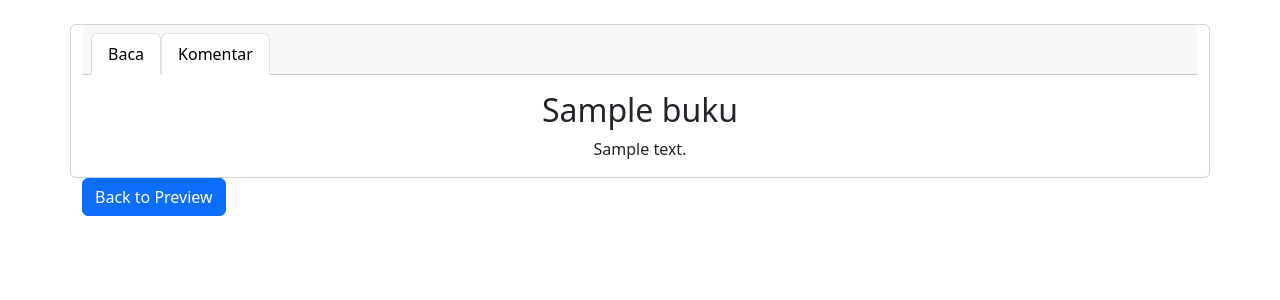
After one commit to STORICAF10/STORICA, a Django app: page /preview/baca/1 in a window 1280 px wide. The commit adds this page. Shown: the top 300 px of the page. Run offline with Django 4.2, Linux system fonts and the light colour scheme; a user stored in the database is signed in; tables that the repository leaves empty hold one stand-in row (values such as "Sample post").

Commit message:
Kerangka Routing

```diff
--- a/main/forms.py
+++ b/main/forms.py
@@ -4,4 +4,4 @@ from main.models import Buku
 class BukuForm(ModelForm):
     class Meta:
         model = Buku
-        fields = ["id_buku", "judul", "jumlah_halaman", "bahasa", "penulis", "penerbit", "jumlah_review", "rating", "gambar", "tanggal_terbit"]
+        fields = ["judul", "jumlah_halaman", "bahasa", "penulis", "penerbit", "jumlah_review", "rating", "gambar", "tanggal_terbit", "isi_buku"]
--- a/main/models.py
+++ b/main/models.py
@@ -3,7 +3,6 @@ from django.contrib.auth.models import User
 
 class Buku(models.Model):
     user = models.ForeignKey(User, on_delete=models.CASCADE)
-    id_buku = models.PositiveIntegerField()
     judul = models.CharField(max_length=255)
     jumlah_halaman = models.PositiveIntegerField()
     bahasa = models.CharField(max_length=50)
@@ -13,6 +12,7 @@ class Buku(models.Model):
     rating = models.DecimalField(max_digits=3, decimal_places=2)
     gambar = models.URLField()
     tanggal_terbit = models.DateField()
+    isi_buku = models.TextField()
 
     # Representasi teks model
     def __str__(self):
--- a/main/templates/main.html
+++ b/main/templates/main.html
@@ -8,7 +8,9 @@
         {% for buku in bukus %}
         <div class="col-lg-2 col-md-3 col-sm-4 col-6 mb-4">
             <div class="card">
-                <img src="{{ buku.gambar }}" alt="{{ buku.judul }}" class="card-img-top">
+                <a href="{% url 'main:show_preview' buku.pk %}">
+                    <img src="{{ buku.gambar }}" alt="{{ buku.judul }}" class="card-img-top">
+                </a>
                 <div class="card-body">
                     <h5 class="card-title">{{ buku.judul }}</h5>
                     <p class="card-text">Author: {{ buku.penulis }}</p>
--- a/main/urls.py
+++ b/main/urls.py
@@ -1,5 +1,5 @@
 from django.urls import path
-from main.views import show_main, create_buku, show_xml, show_json, show_xml_by_id, show_json_by_id
+from main.views import show_main, create_buku, show_preview, show_xml, show_json, show_xml_by_id, show_json_by_id
 from main.views import register #sesuaikan dengan nama fungsi yang dibuat
 from main.views import login_user
 from main.views import logout_user
@@ -9,15 +9,16 @@ from main.views import delete_buku
 app_name = 'main'
 
 urlpatterns = [
-    path('', show_main, name='show_main'),
+    path('', login_user, name='login'),
+    path('home', show_main, name='show_main'),
     path('create-buku', create_buku, name='create_buku'),
     path('xml/', show_xml, name='show_xml'),
     path('json/', show_json, name='show_json'),
     path('xml/<int:id>/', show_xml_by_id, name='show_xml_by_id'),
     path('json/<int:id>/', show_json_by_id, name='show_json_by_id'),
     path('register/', register, name='register'),
-    path('login/', login_user, name='login'),
     path('logout/', logout_user, name='logout'),
     path('edit-buku/<int:id>', edit_buku, name='edit_buku'),
     path('delete/<int:id>', delete_buku, name='delete_buku'),
+    path('preview/<int:id>', show_preview, name='show_preview'),
 ]
--- /dev/null
+++ b/modul_baca/templates/bacaan.html
@@ -0,0 +1,30 @@
+{% extends 'base.html' %}
+
+{% block meta %}
+<title>{{ buku.judul }}</title>
+{% endblock meta %}
+
+{% block content %}
+<div class="container mt-4">
+    <div class="row justify-content-center">
+        <div class="card text-center">
+            <div class="card-header">
+                <ul class="nav nav-tabs card-header-tabs">
+                    <li class="nav-item">
+                        <a class="nav-link active" href="#">Baca</a>
+                    </li>
+                    <li class="nav-item">
+                        <a class="nav-link active" href="#">Komentar</a>
+                    </li>
+                </ul>
+            </div>
+            <div class="card-body">
+                <h2 class="card-title">{{ buku.judul }}</h2>
+                <p class="card-text">{{ buku.isi_buku }}</p>
+            </div>
+        </div>
+    </div>
+    <a href="{% url 'main:show_preview' buku.pk %}" class="btn btn-primary">Back to Preview</a>
+    <!-- <a href="#" class="btn btn-primary">Next Page</a> -->
+</div>
+{% endblock content %}
--- /dev/null
+++ b/modul_preview/urls.py
@@ -0,0 +1,14 @@
+from django.urls import path
+from main.views import show_main, create_buku, show_preview, show_xml, show_json, show_xml_by_id, show_json_by_id
+from main.views import register #sesuaikan dengan nama fungsi yang dibuat
+from main.views import login_user
+from main.views import logout_user
+from main.views import edit_buku
+from main.views import delete_buku
+from modul_preview.views import show_bacaan
+
+app_name = 'modul_preview'
+
+urlpatterns = [
+    path('baca/<int:id>', show_bacaan, name='show_bacaan'),
+]
--- a/modul_preview/views.py
+++ b/modul_preview/views.py
@@ -1,3 +1,25 @@
 from django.shortcuts import render
+from django.http import HttpResponseRedirect
+from main.models import Buku
+from main.forms import BukuForm
+from django.urls import reverse
+from django.http import HttpResponse
+from django.core import serializers
+from django.shortcuts import redirect
+from django.contrib.auth.forms import UserCreationForm
+from django.contrib import messages
+from django.contrib.auth import authenticate, login
+from django.contrib.auth import logout
+from django.contrib.auth.decorators import login_required
+import datetime
+from django.http import HttpResponseRedirect
+from django.urls import reverse
 
-# Create your views here.
+
+@login_required(login_url='/login')
+def show_bacaan(request, id):
+    buku = Buku.objects.get(pk = id)
+    context = {
+        'buku': buku,
+    }
+    return render(request, "bacaan.html", context)
--- a/storica/settings.py
+++ b/storica/settings.py
@@ -38,6 +38,8 @@ INSTALLED_APPS = [
     'django.contrib.messages',
     'django.contrib.staticfiles',
     'main',
+    'modul_baca',
+    'modul_preview'
 ]
 
 MIDDLEWARE = [
--- a/storica/urls.py
+++ b/storica/urls.py
@@ -19,5 +19,7 @@ from django.urls import path, include
 
 urlpatterns = [
     path('', include('main.urls')),
+    path('preview/', include('modul_preview.urls')),
+    # path('baca/', include('modul_baca.urls')),
     path('admin/', admin.site.urls),
 ]
```
Also changed, not shown: main/views.py (+8 -0 lines), modul_preview/templates/preview.html (added, +25 -0 lines), main/migrations/0004_remove_buku_id_buku_buku_isi_buku.py (added).
